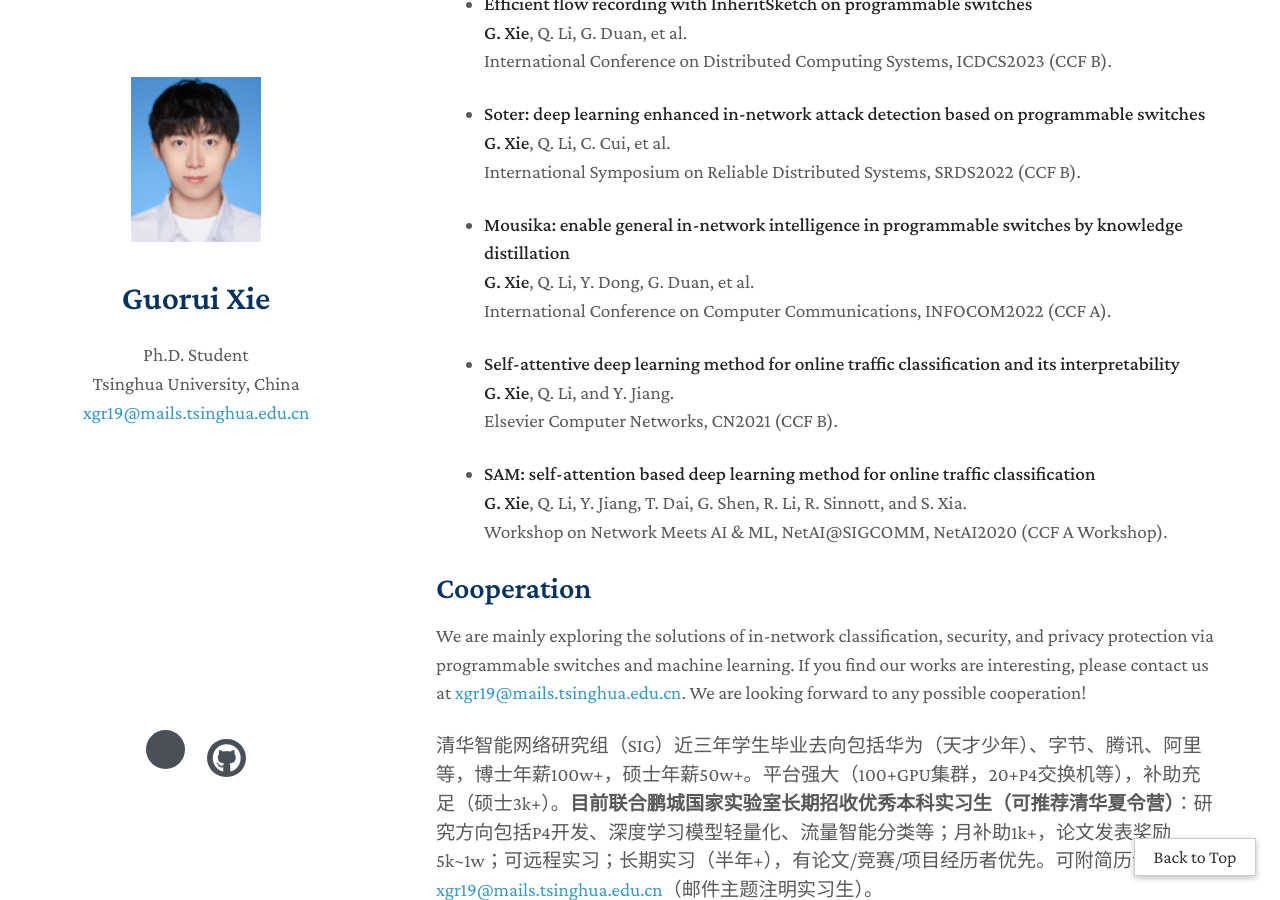
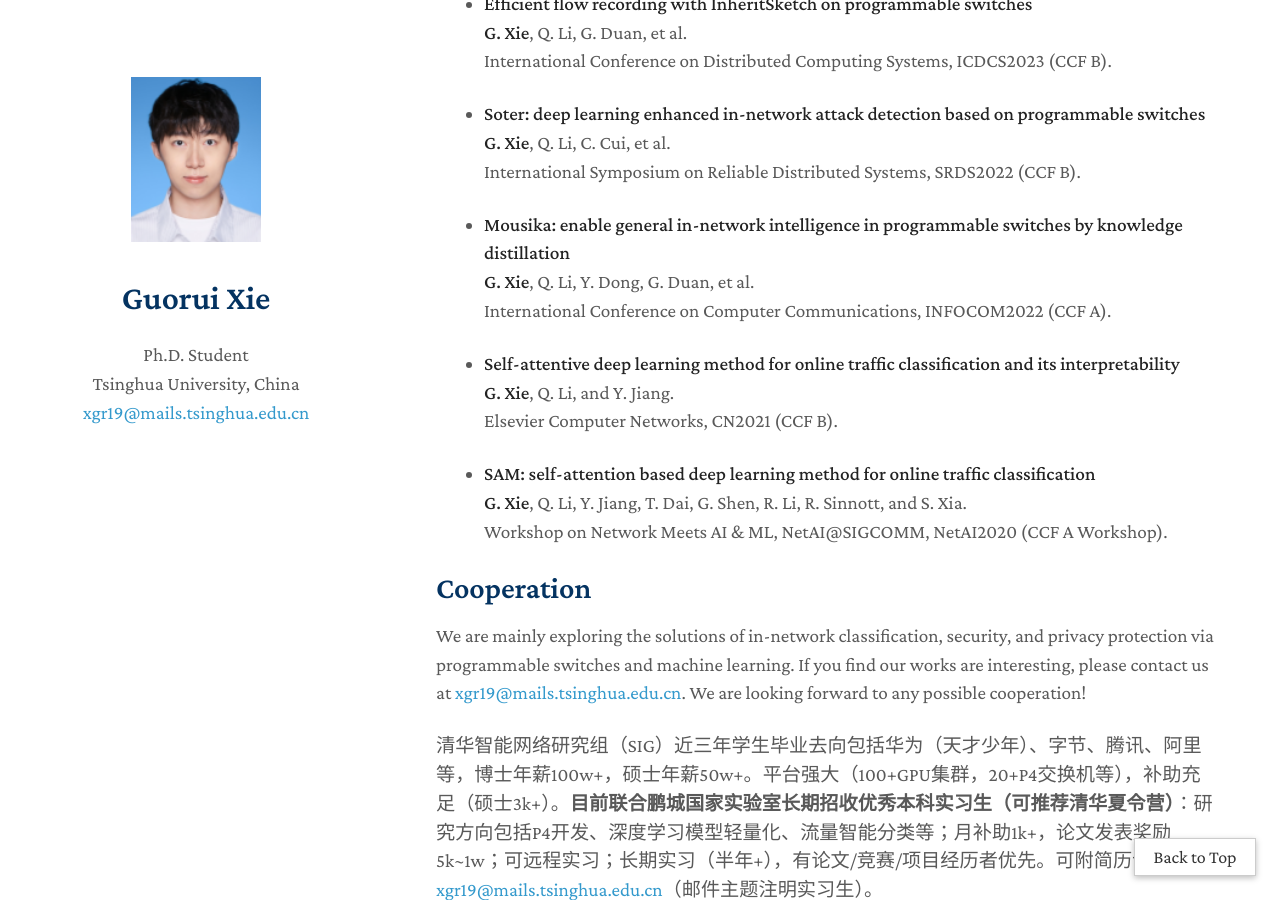
Before and after one commit to xgr19/xgr19.github.io, a Jekyll site: the page built from index.md, in a window 1280 px wide and 900 px high, scrolled down 470 px. Built offline with Jekyll 4.4.1, drawn with Linux system fonts in a browser that asks for light colours; nearby versions of some CDN libraries; comment, search, counter and statistics services are not loaded; a style sheet for code colours, icons or effects is not loaded; our own code applies the rules of GitHub Pages for plain Markdown files.

Commit message:
Update homepage.html

```diff
--- a/_layouts/homepage.html
+++ b/_layouts/homepage.html
@@ -77,11 +77,12 @@
       <br>
 
       <!-- <p><small><i style="color:#e74d3c" class="fas fa-heart"></i> Powered by Jekyll and you are the <span id="busuanzi_value_site_uv">??</span>th visitor.</small></p> -->
-      <p><script type='text/javascript' id='clustrmaps' src='//cdn.clustrmaps.com/map_v2.js?cl=bec7ce&w=a&t=tt&d=bNr_SmEfEa5Enp2HpkP06S1z1LQnycCx8SNBfTTgtY4&co=ffffff&ct=858a8e&cmo=2d78ad&cmn=2d78ad'></script></p>
+      <!--       <p><script type='text/javascript' id='clustrmaps' src='//cdn.clustrmaps.com/map_v2.js?cl=bec7ce&w=a&t=tt&d=bNr_SmEfEa5Enp2HpkP06S1z1LQnycCx8SNBfTTgtY4&co=ffffff&ct=858a8e&cmo=2d78ad&cmn=2d78ad'></script></p> -->
 
       </section>
       <footer>
-        <div class="social-icons">
+      <script type="text/javascript" id="clstr_globe" src="//clustrmaps.com/globe.js?d=bNr_SmEfEa5Enp2HpkP06S1z1LQnycCx8SNBfTTgtY4"></script>
+<!--         <div class="social-icons">
           {% if site.google_scholar %}
           <a alt="Google Scholar" href="{{ site.google_scholar}}" target="_self">
             <i class="ai ai-google-scholar"></i>
@@ -92,7 +93,7 @@
             <i class="fab fa-github"></i>
           </a>
           {% endif %}
-        </div>
+        </div> -->
         <br>
         <br>
         <br>
```
